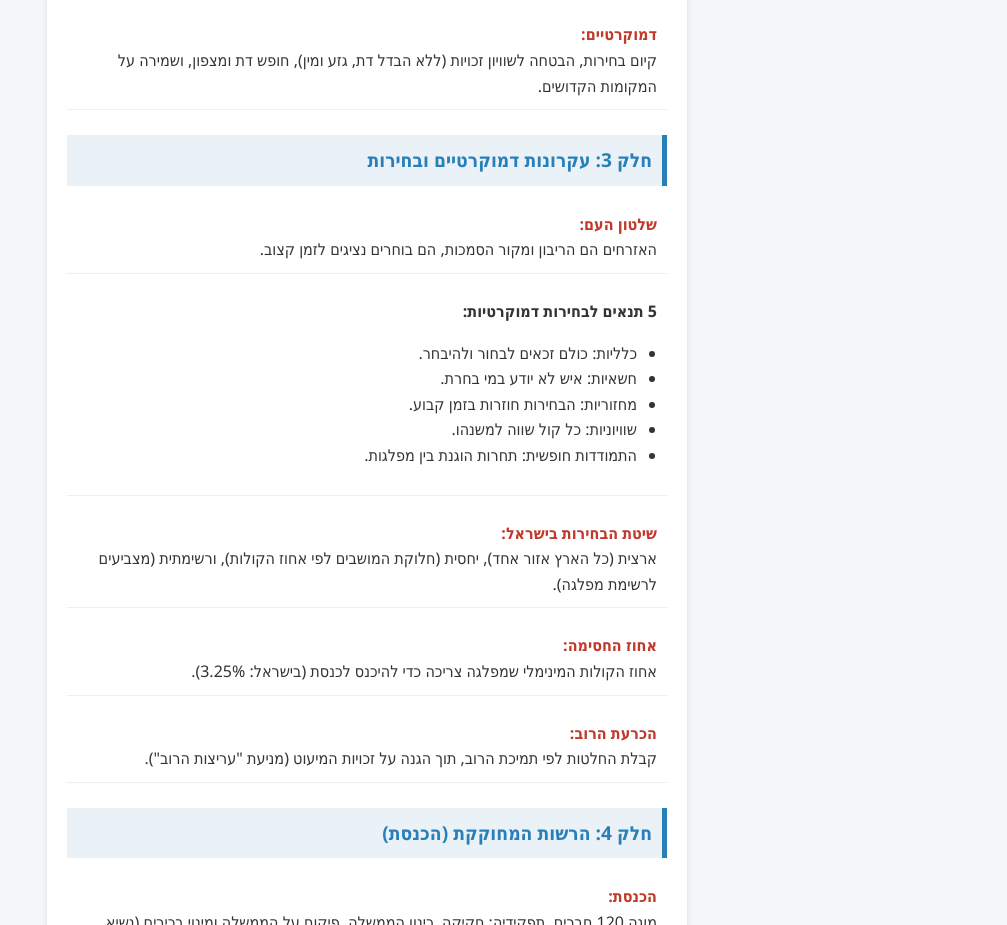
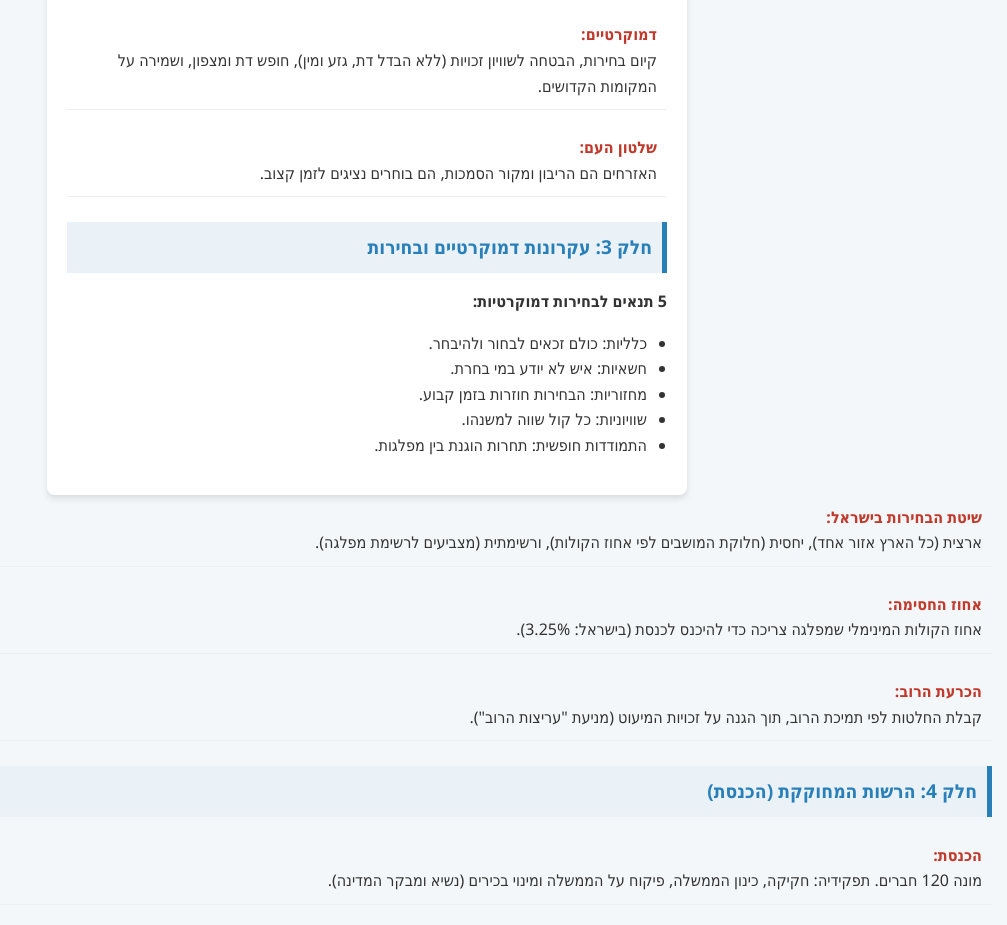
Before and after one commit to EhudBerliner/Citizenship-Studies, a plain HTML site: page index.html in a window 1280 px wide. Shown: the part 1323-2248 px from the top of the page, without its empty margins (273-1280 px from the left). Drawn offline with Linux system fonts and the light colour scheme.

Commit message:
Update index.html

```diff
--- a/index.html
+++ b/index.html
@@ -118,10 +118,10 @@
     <h3>מאפייני המדינה</h3>
     <div class="term-item"><span class="term-title">יהודיים:</span> שם המדינה (ישראל), פתיחת שערים ליהודים, שימוש בתאריך עברי והסתמכות על מורשת נביאי ישראל.</div>
     <div class="term-item"><span class="term-title">דמוקרטיים:</span> קיום בחירות, הבטחה לשוויון זכויות (ללא הבדל דת, גזע ומין), חופש דת ומצפון, ושמירה על המקומות הקדושים.</div>
+    <div class="term-item"><span class="term-title">שלטון העם:</span> האזרחים הם הריבון ומקור הסמכות, הם בוחרים נציגים לזמן קצוב.</div>
 
     <h2>חלק 3: עקרונות דמוקרטיים ובחירות</h2>
-    <div class="term-item"><span class="term-title">שלטון העם:</span> האזרחים הם הריבון ומקור הסמכות, הם בוחרים נציגים לזמן קצוב.</div>
-    <div class="term-item">
+
         <strong>5 תנאים לבחירות דמוקרטיות:</strong>
         <ul>
             <li>כלליות: כולם זכאים לבחור ולהיבחר.</li>
@@ -191,4 +191,5 @@
 </script>
 
 </body>
+
 </html>
```
